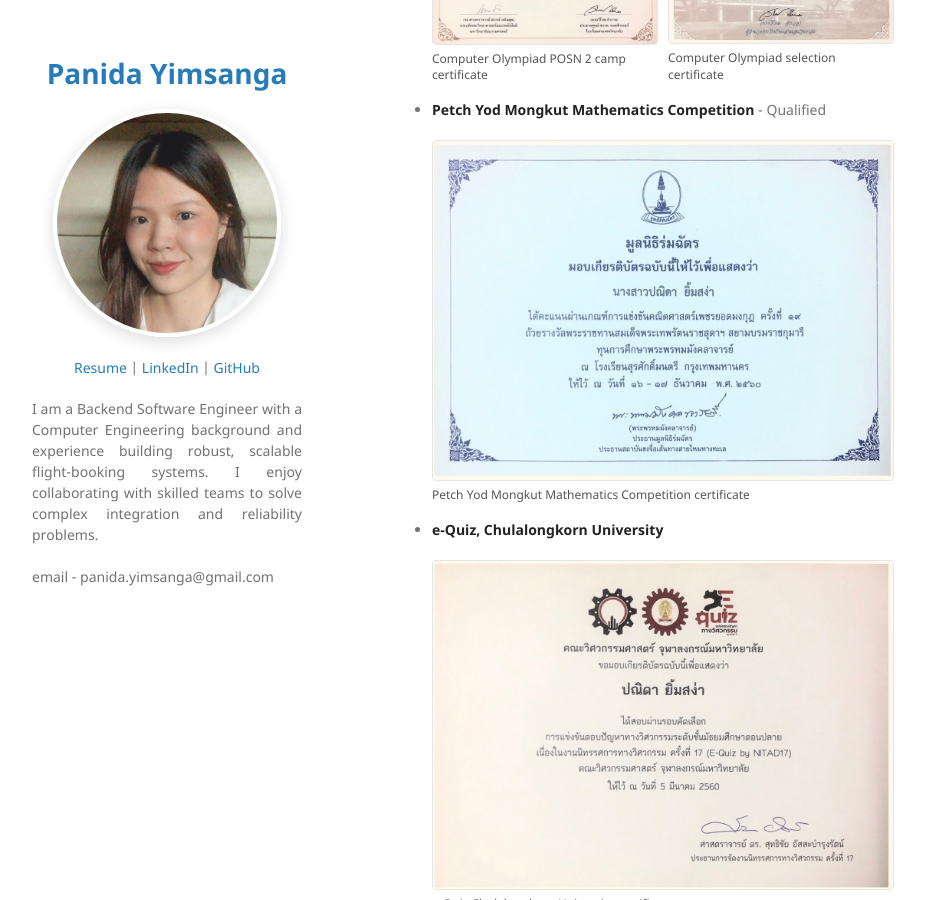
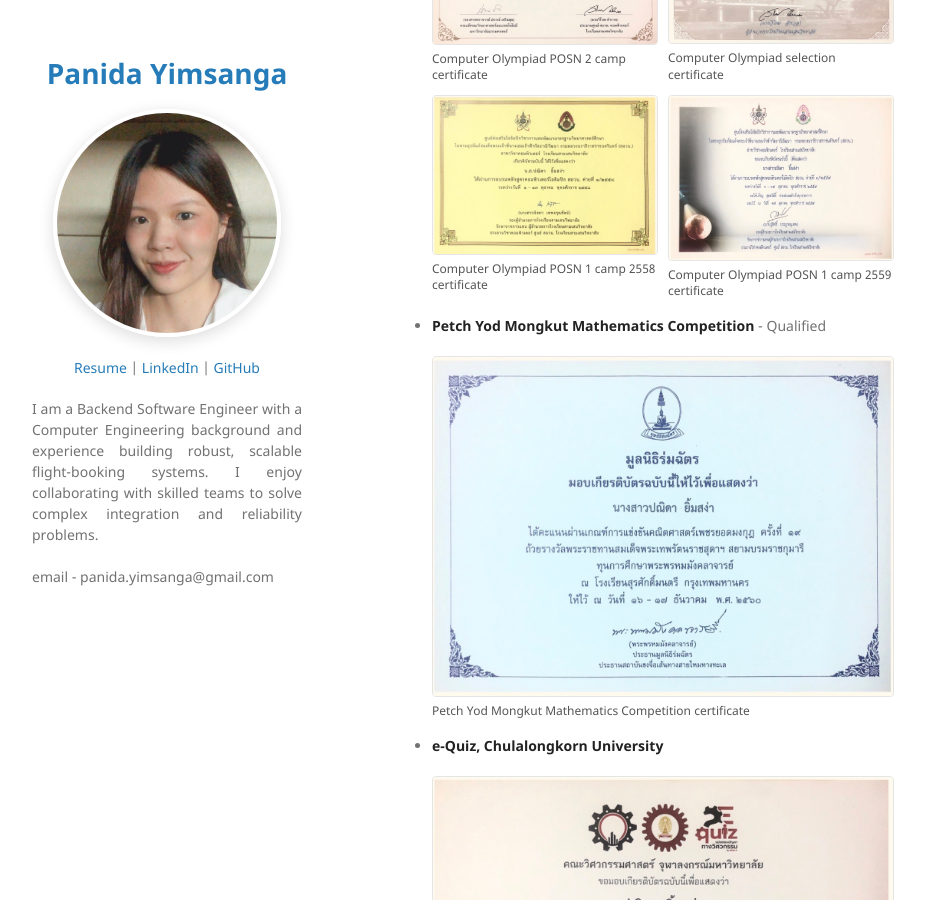
Before and after one commit to sarasix/sarasix.github.io, a Jekyll site: the page built from index.md, in a window 1280 px wide and 900 px high, scrolled down 5979 px. Shown: the whole window, without its empty margins (178-1103 px from the left). Built offline with Jekyll 4.4.1, drawn with Linux system fonts in a browser that asks for light colours; our own code applies the rules of GitHub Pages for plain Markdown files.

Commit message:
Add Computer Olympiad POSN certificates

```diff
--- a/index.md
+++ b/index.md
@@ -178,6 +178,14 @@ Developed image-processing and game-AI projects, including a bacteria detection
       <img src="/assets/img/awards/computer-olympic-selection.jpg" alt="Computer Olympiad selection certificate">
       <figcaption>Computer Olympiad selection certificate</figcaption>
     </figure>
+    <figure>
+      <img src="/assets/img/awards/computer-olympic-posn-1-2558.jpg" alt="Computer Olympiad POSN 1 camp 2558 certificate">
+      <figcaption>Computer Olympiad POSN 1 camp 2558 certificate</figcaption>
+    </figure>
+    <figure>
+      <img src="/assets/img/awards/computer-olympic-posn-1-2559.jpg" alt="Computer Olympiad POSN 1 camp 2559 certificate">
+      <figcaption>Computer Olympiad POSN 1 camp 2559 certificate</figcaption>
+    </figure>
   </div>
 
 * **Petch Yod Mongkut Mathematics Competition** - Qualified
```
Also changed, not shown: assets/img/awards/computer-olympic-posn-1-2558.jpg (added), assets/img/awards/computer-olympic-posn-1-2559.jpg (added).
